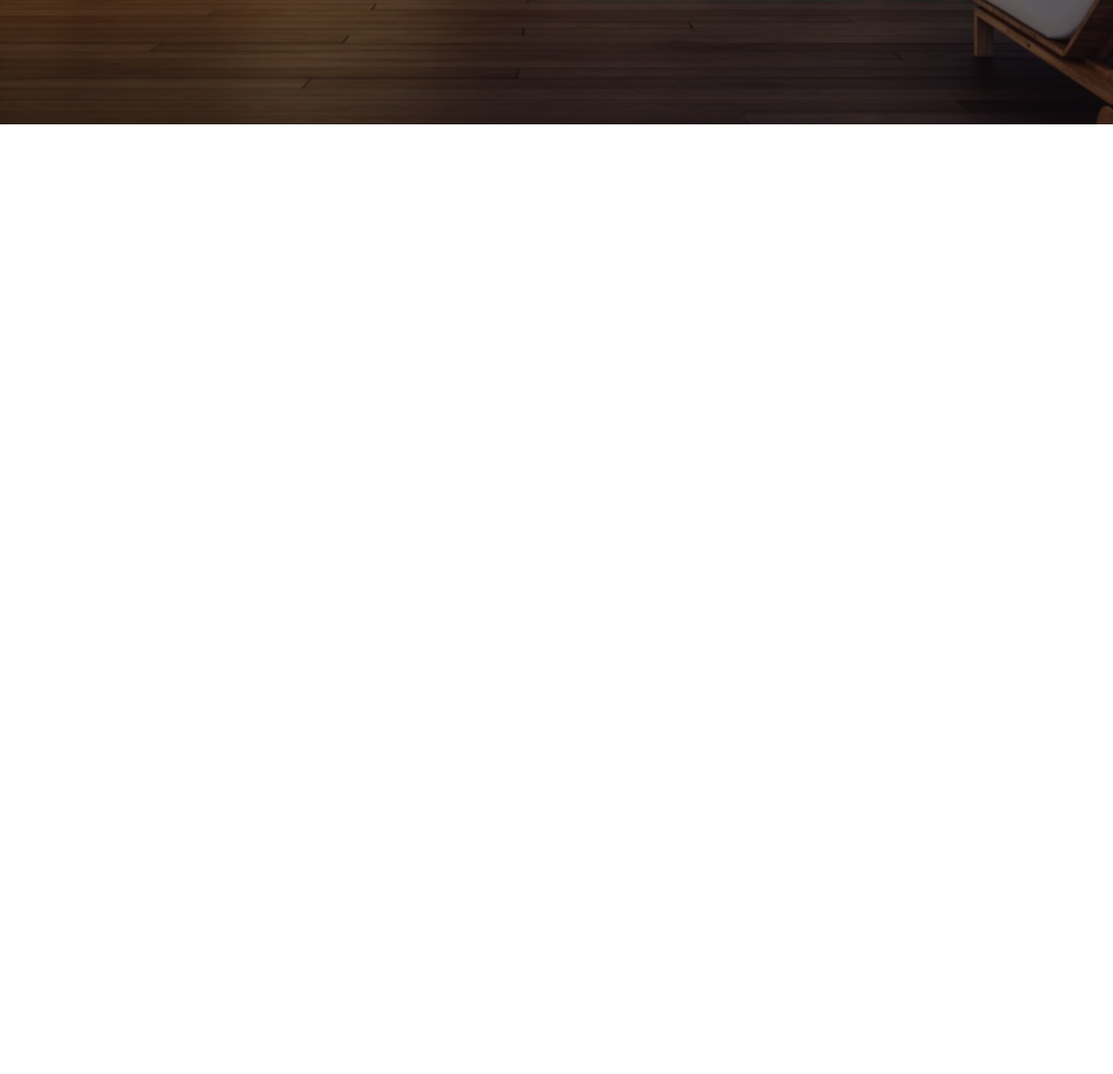
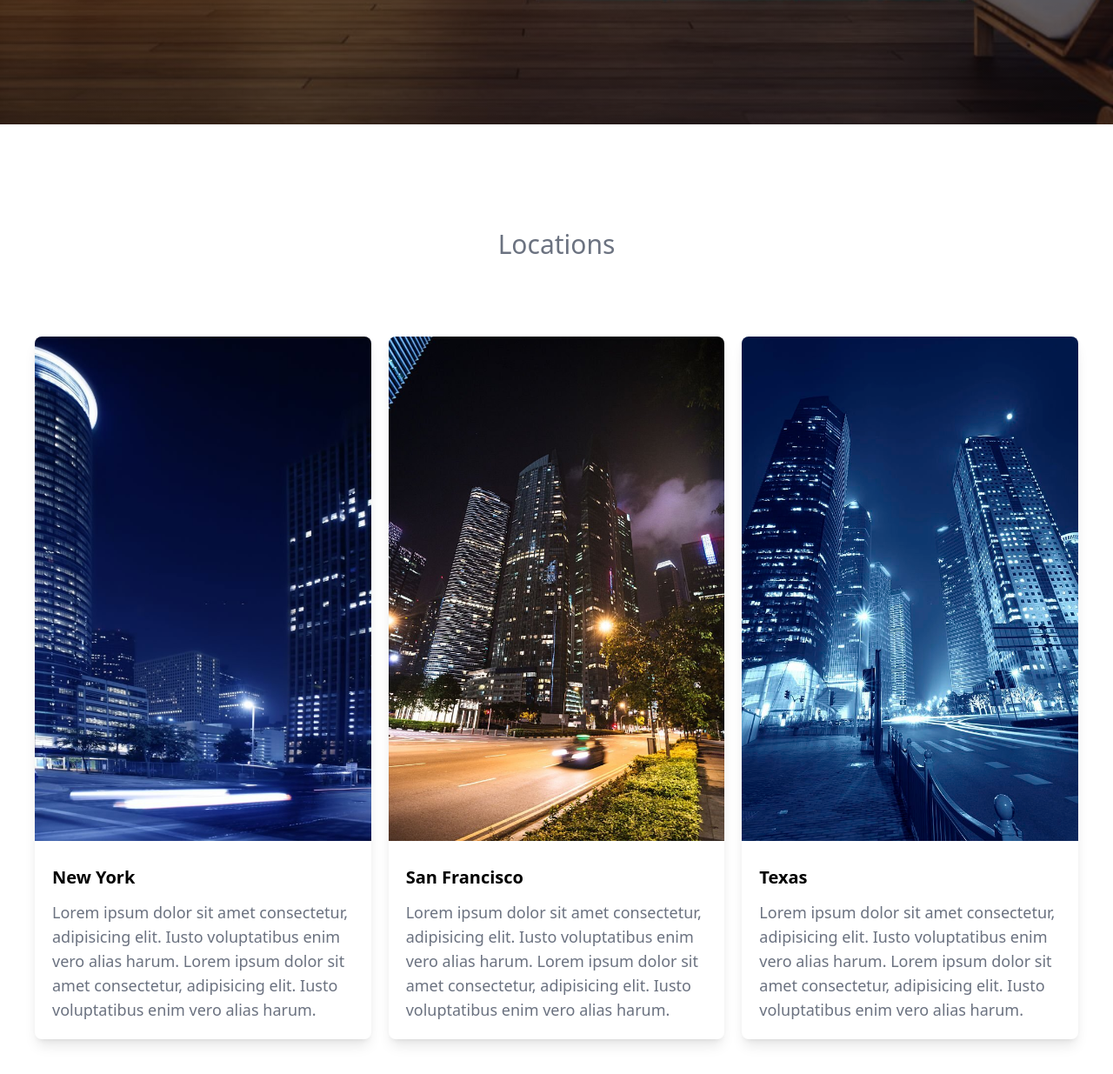
Before and after one commit to PrinceNarteh/prime-properties, a website: page src/index.html in a window 1280 px wide. Shown: the part 1887-3122 px from the top of the page at 87% size. Before the commit the page ends 2030 px from the top, so only its background shows below. Drawn offline with Linux system fonts and the light colour scheme.

Commit message:
feat: adds location section

```diff
--- a/src/index.html
+++ b/src/index.html
@@ -185,5 +185,62 @@
       </div>
     </div>
     <!-- BANNER -->
+
+    <div class="mt-20 p-10 flex justify-center">
+      <h2 class="text-3xl text-gray-500 mb-2">Locations</h2>
+    </div>
+
+    <!-- LOCATION SECTION -->
+    <div class="p-10 grid sm:grid-cols-1 md:grid-cols-3 gap-5">
+      <!-- CARD -->
+      <div class="rounded-lg shadow-lg overflow-hidden">
+        <img class="w-full" src="../public/images/location-1.jpg" alt="" />
+        <div class="p-5">
+          <div>
+            <h3 class="text-xl font-bold my-2">New York</h3>
+          </div>
+          <p class="text-gray-500 text-lg mt-3">
+            Lorem ipsum dolor sit amet consectetur, adipisicing elit. Iusto
+            voluptatibus enim vero alias harum. Lorem ipsum dolor sit amet
+            consectetur, adipisicing elit. Iusto voluptatibus enim vero alias
+            harum.
+          </p>
+        </div>
+      </div>
+      <!-- CARD -->
+      <!-- CARD -->
+      <div class="rounded-lg shadow-lg overflow-hidden">
+        <img class="w-full" src="../public/images/location-2.jpg" alt="" />
+        <div class="p-5">
+          <div class="">
+            <h3 class="text-xl font-bold my-2">San Francisco</h3>
+          </div>
+          <p class="text-gray-500 text-lg mt-3">
+            Lorem ipsum dolor sit amet consectetur, adipisicing elit. Iusto
+            voluptatibus enim vero alias harum. Lorem ipsum dolor sit amet
+            consectetur, adipisicing elit. Iusto voluptatibus enim vero alias
+            harum.
+          </p>
+        </div>
+      </div>
+      <!-- CARD -->
+      <!-- CARD -->
+      <div class="rounded-lg shadow-lg overflow-hidden">
+        <img class="w-full" src="../public/images/location-3.jpg" alt="" />
+        <div class="p-5">
+          <div>
+            <h3 class="text-xl font-bold my-2">Texas</h3>
+          </div>
+          <p class="text-gray-500 text-lg mt-3">
+            Lorem ipsum dolor sit amet consectetur, adipisicing elit. Iusto
+            voluptatibus enim vero alias harum. Lorem ipsum dolor sit amet
+            consectetur, adipisicing elit. Iusto voluptatibus enim vero alias
+            harum.
+          </p>
+        </div>
+      </div>
+      <!-- CARD -->
+    </div>
+    <!-- CARD SECTION -->
   </body>
 </html>
```
Also changed, not shown: public/images/location-1.jpg (added), public/images/location-2.jpg (added), public/images/location-3.jpg (added), public/styles.css.
